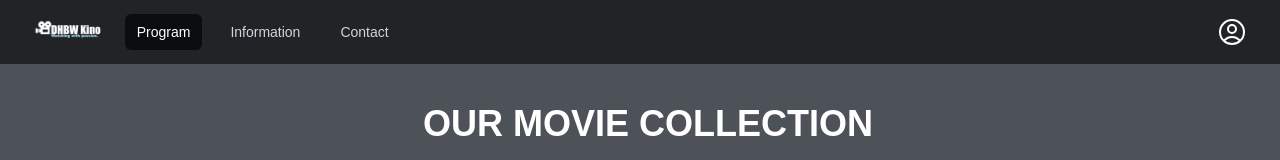
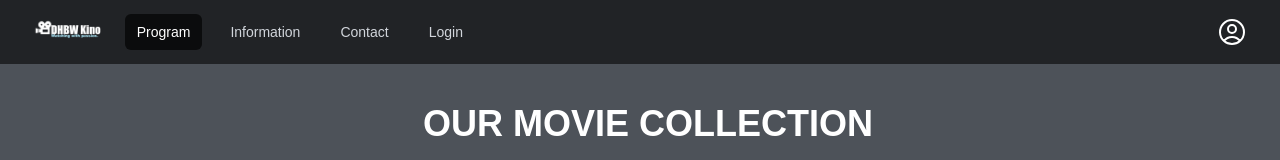
Before and after one commit to rickertmar/KinoticketFrontend, a Next.js app in the folder nextjs-blog/: page / in a window 1280 px wide. Shown: the top 160 px of the page. Built offline with nearby package versions, Linux system fonts and the light colour scheme.

Commit message:
rename login and add to navbar (TEMP)

```diff
--- a/nextjs-blog/components/navbar.js
+++ b/nextjs-blog/components/navbar.js
@@ -9,6 +9,7 @@ const navigation = [
   { name: 'Program', href: '/', current: false },
   { name: 'Information', href: '/information', current: false },
   { name: 'Contact', href: '/contact', current: false },
+  { name: 'Login', href: '/login', current: false },
 ];
 
 function classNames(...classes) {
```
Also changed, not shown: nextjs-blog/pages/login.js (renamed from nextjs-blog/pages/logInPage.js).
